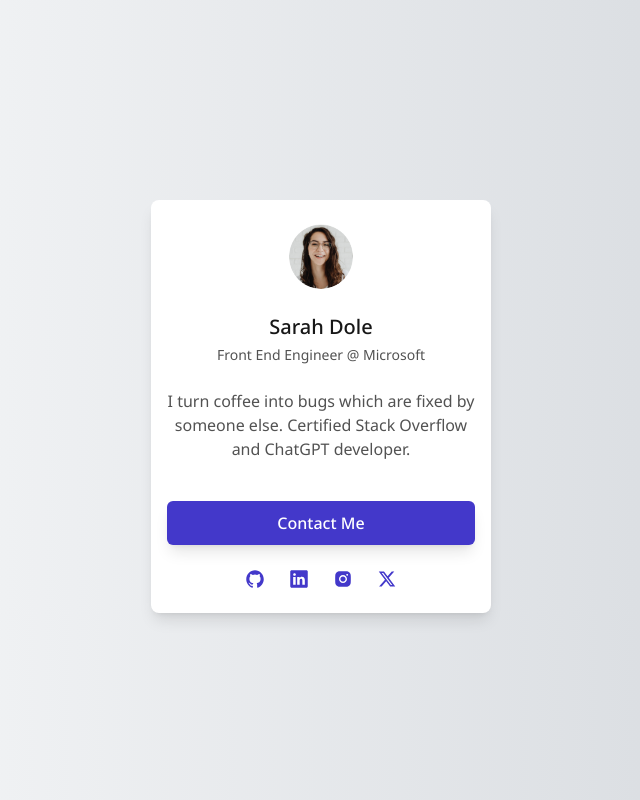
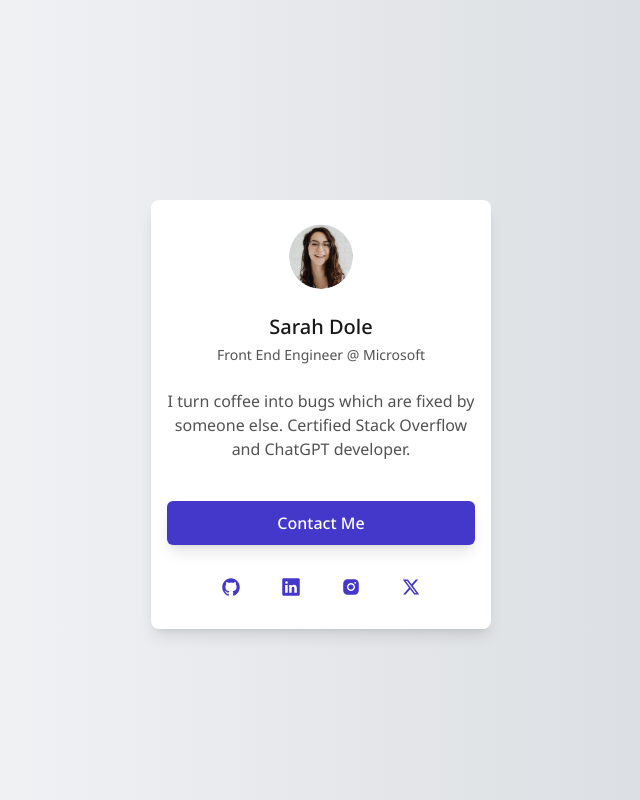
Before and after one commit to BeatriceWambuiMbugua/profile-card, a Next.js app: page / in a window 1280 px wide. Shown: the whole page, without its empty margins (319-959 px from the left). Built offline with nearby package versions, Linux system fonts and the light colour scheme.

Commit message:
Add a div with the padding of 8px on the social media icons

```diff
--- a/components/card.tsx
+++ b/components/card.tsx
@@ -19,11 +19,20 @@ const ProfileCard = () => {
                     <div className="space-y-6">
                         <button className="bg-indigo-700 w-full rounded-md text-base font-medium text-white px-4 py-[10px] shadow-lg">Contact Me</button>
 
-                        <div className="flex items-center justify-center gap-6">
-                            <IoLogoGithub className="text-indigo-700 text-xl" />
-                            <IoLogoLinkedin className="text-indigo-700 text-xl" />
-                            <AiFillInstagram className="text-indigo-700 text-xl" />
-                            <RiTwitterXFill className="text-indigo-700 text-xl" />
+                        <div className="flex items-center justify-center gap-6 my-6">
+                            <div className="p-2">
+                                <IoLogoGithub className="text-indigo-700 text-xl" />
+                            </div>
+                            <div className="p-2">
+                                <IoLogoLinkedin className="text-indigo-700 text-xl" />
+                            </div>
+
+                            <div className="p-2">
+                                <AiFillInstagram className="text-indigo-700 text-xl" />
+                            </div>
+                            <div className="p-2">
+                                <RiTwitterXFill className="text-indigo-700 text-xl" />
+                            </div>
                         </div>
                     </div>
 
```
